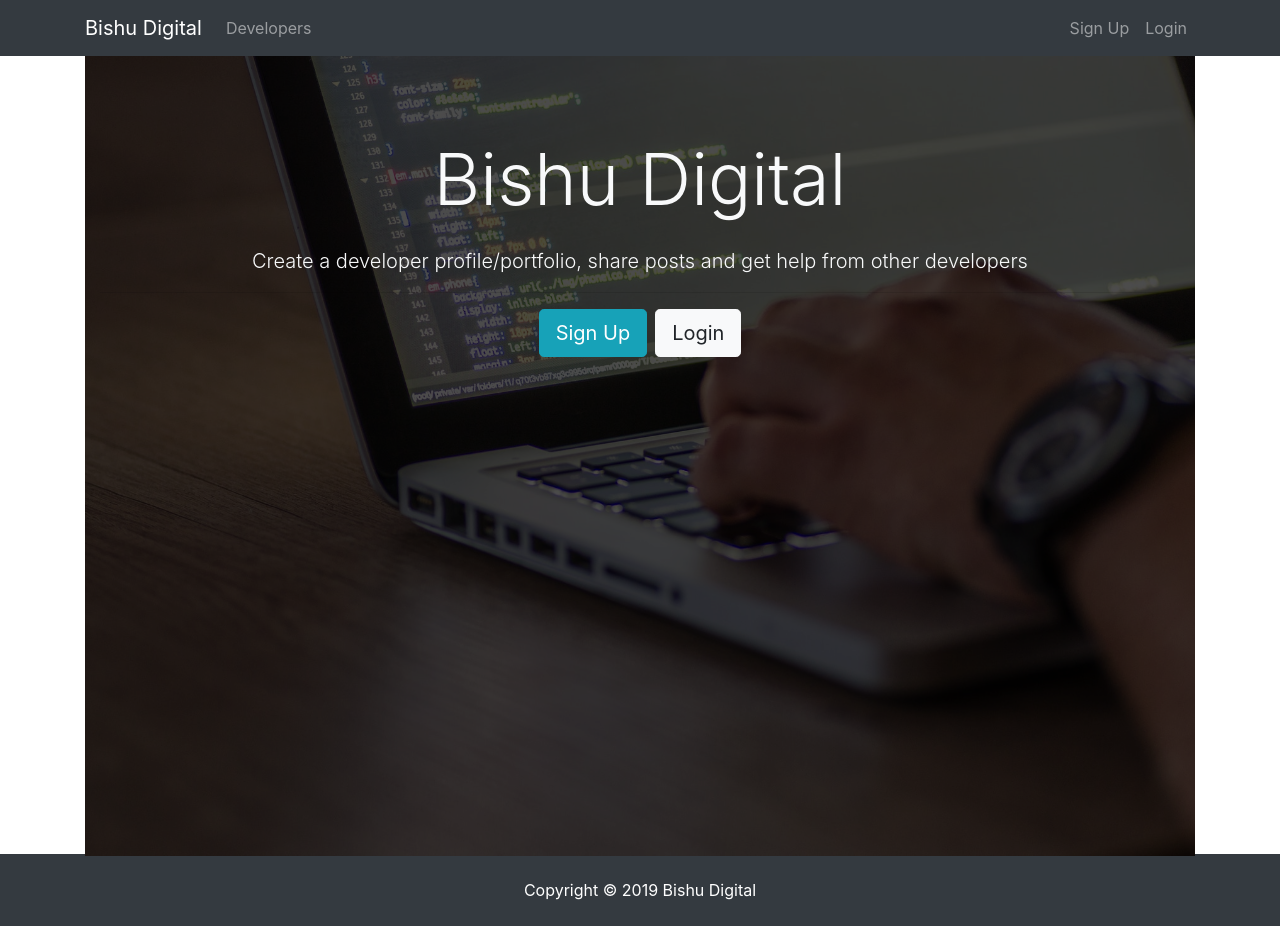
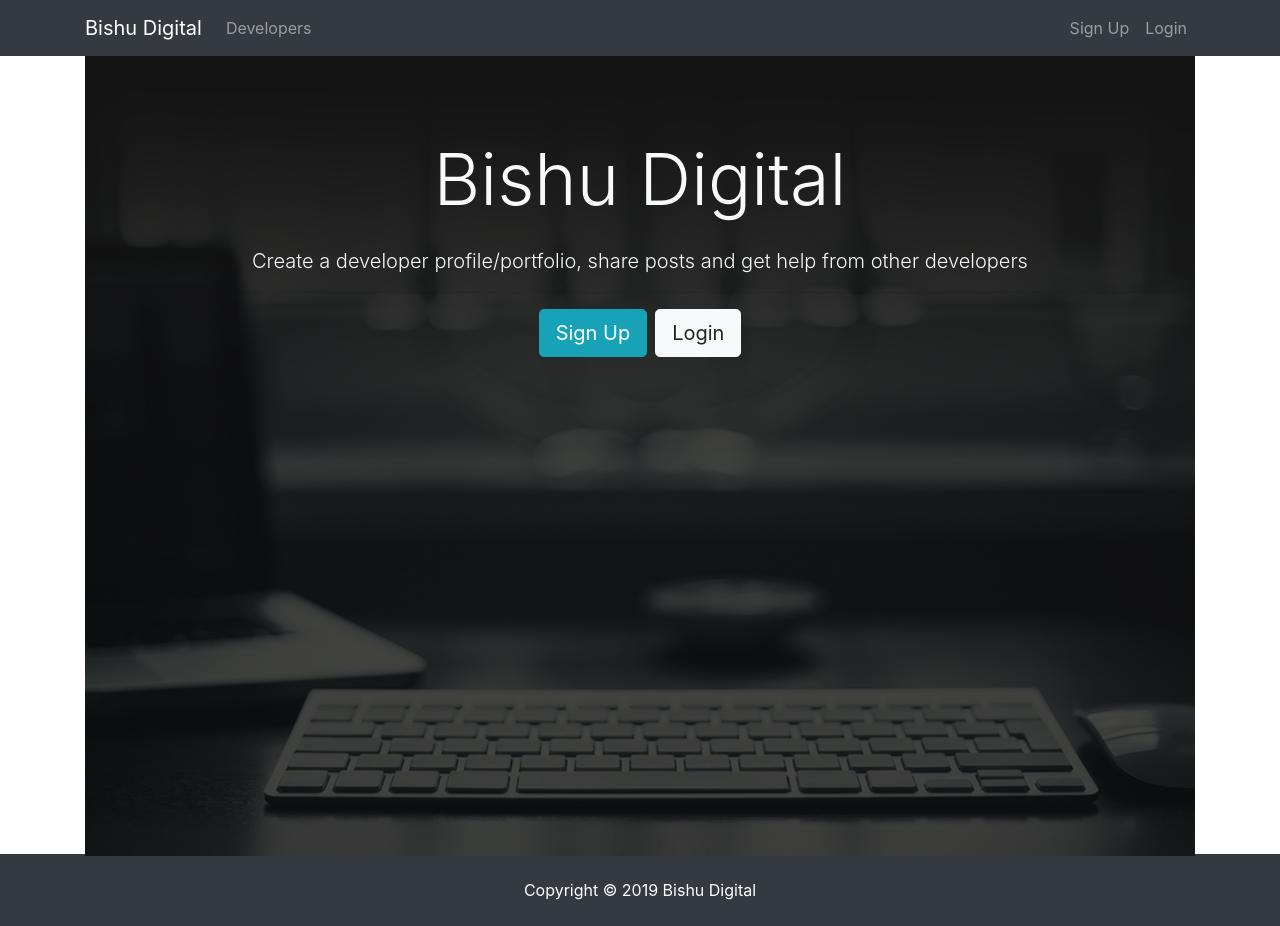
Before and after one commit to sabbirahmed07/bishudigital, a React (Create React App) app in the folder client/: page / in a window 1280 px wide. Built offline with nearby package versions, Linux system fonts and the light colour scheme.

Commit message:
Update App.css

```diff
--- a/client/src/App.css
+++ b/client/src/App.css
@@ -4,7 +4,7 @@ img {
 
 .landing {
   position: relative;
-  background: url("./assets/img/showcase.jpg") no-repeat;
+  background: url("./assets/img/showcase1.png") no-repeat;
   background-size: cover;
   background-position: center;
   height: 100vh;
```
